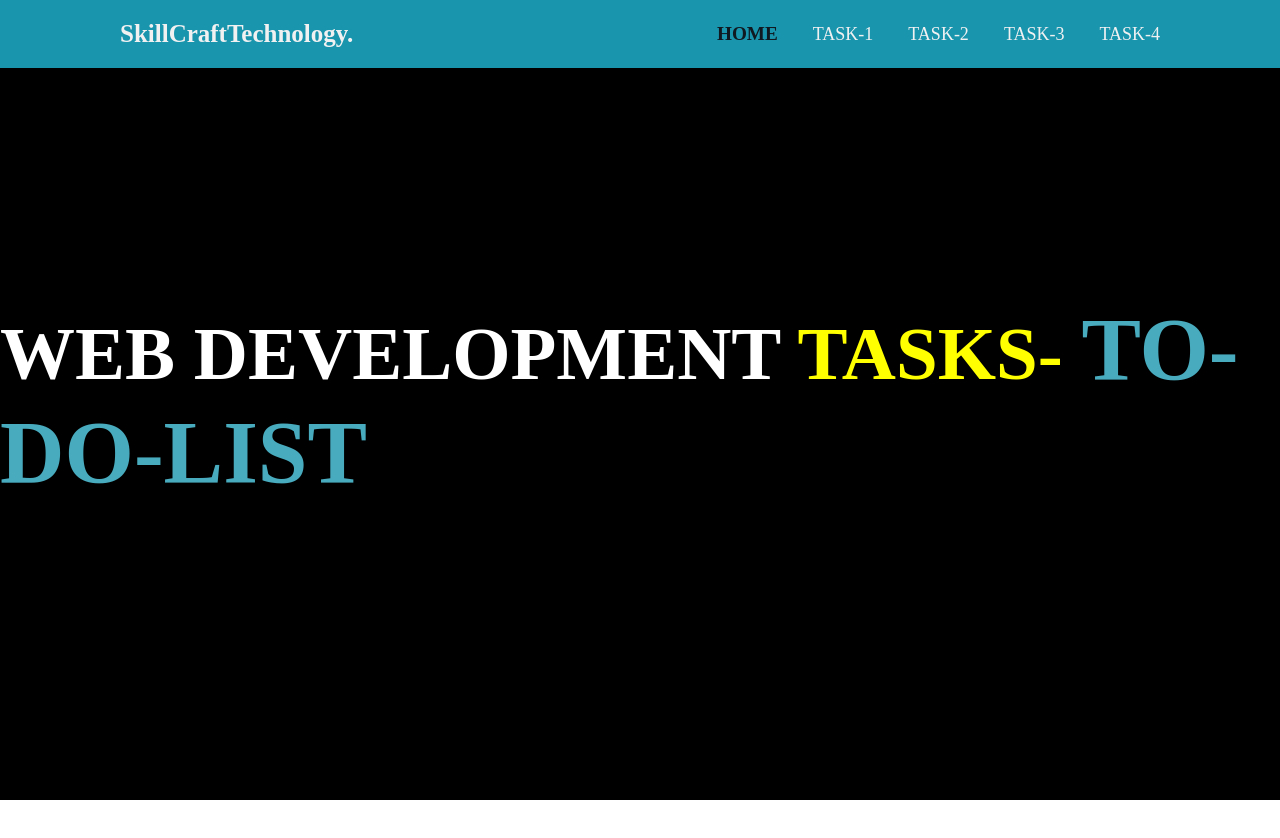
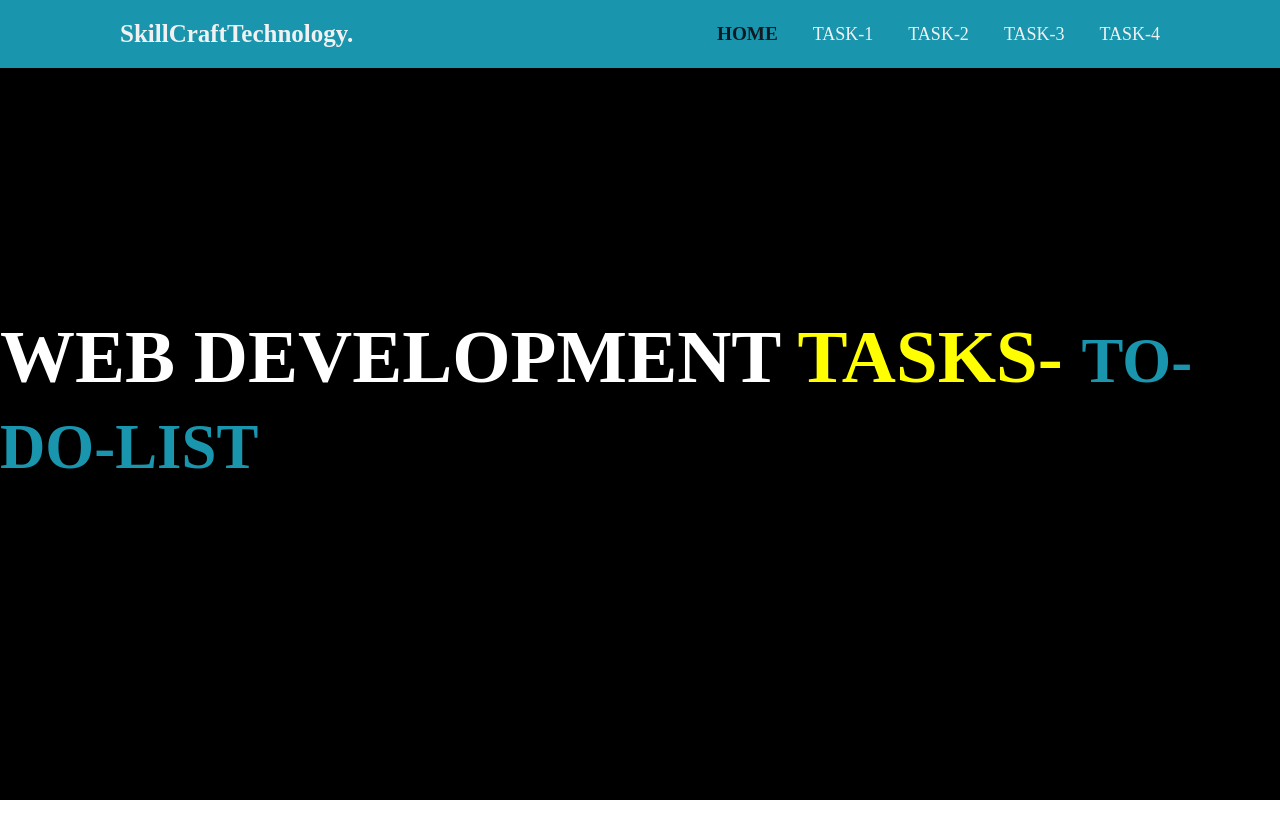
Before and after one commit to Achyutha-reddy/SCT_WD_1, a React (Create React App) app: page / in a window 1280 px wide. Shown: the top 838 px of the page. Built offline with nearby package versions, Linux system fonts and the light colour scheme.

Commit message:
first commit

```diff
--- a/src/components/Nav/nav.css
+++ b/src/components/Nav/nav.css
@@ -56,15 +56,15 @@ section:nth-child(even){
     animation-duration: 8s;
     animation-iteration-count: infinite;
     color:#1995AD;
-    font-size: larger;
-    font-weight: 800;
+    /* font-size: larger; */
+    /* font-weight: 800; */
 }
   @keyframes achyuth{
-    0%{content: "RESPONSIVE LANDING PAGE";color: #1995AD;font-weight: 800;font-size: smaller;}
-    25%{content: "STOP WATCH";color: #1995AD}
-    50%{content: "TIC-TAC-TOE";color: #1995AD}
-    75%{content: "TO-DO-LIST";color: #1995AD;}
-    100%{content: "SkillCraftTechnologies";color: white;font-size:larger;}
+    0%{content: "RESPONSIVE LANDING PAGE";color: #1995AD;}
+    30%{content: "STOP WATCH";color: #1995AD;}
+    60%{content: "TIC-TAC-TOE";color: #1995AD}
+    90%{content: "TO-DO-LIST";color: #1995AD;}
+    100%{content: "SkillCraftTechnologies";color: white;font-size:smaller;}
 }
 section h1 .start{
     font-size: larger;
```
